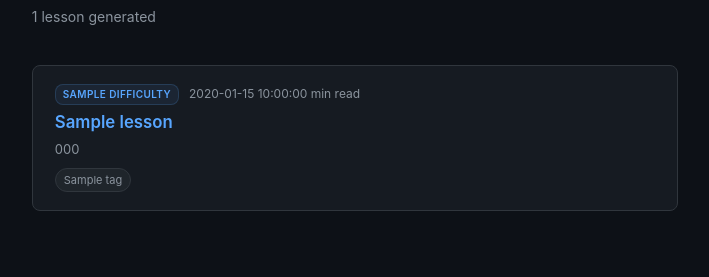
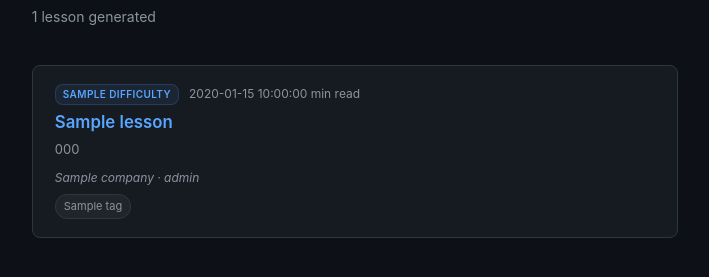
Before and after one commit to slawinski/spray-and-pray, a FastAPI app: template templates/lesson_library.html in a window 1280 px wide. Shown: the part 114-391 px from the top of the page, without its empty margins (285-994 px from the left). Run offline with FastAPI, Linux system fonts and the light colour scheme; the template is opened without the code that fills it: most values are stand-ins (such as "Sample title", 1, 10 or a date in 2020).

Commit message:
Add company and role context to lesson and lesson library templates; update application listing order

```diff
--- a/cv_optimizer/db.py
+++ b/cv_optimizer/db.py
@@ -199,7 +199,7 @@ def list_applications_with_status() -> list[dict]:
     result = []
     with _connect() as conn:
         for app in apps:
-            app_id, company, role, jd_path, cv_path, created_at, job_url = app
+            app_id, company, role, jd_path, cv_path, job_url, created_at = app
             history_rows = conn.execute(
                 "SELECT status, transitioned_at FROM status_history "
                 "WHERE application_id = ? ORDER BY transitioned_at ASC",
--- a/server.py
+++ b/server.py
@@ -384,6 +384,14 @@ async def lesson_page(request: Request, lesson_id: int, session_id: int | None =
     difficulty = content.get("difficulty", "intermediate")
     read_time = content.get("read_time_minutes", 5)
 
+    company = None
+    role = None
+    if lesson["application_id"] is not None:
+        app = db_mod.get_application(lesson["application_id"])
+        if app is not None:
+            company = app[1]
+            role = app[2]
+
     back_sid = session_id or lesson_sid
 
     return templates.TemplateResponse(
@@ -397,6 +405,8 @@ async def lesson_page(request: Request, lesson_id: int, session_id: int | None =
             "related_concepts": related,
             "session_id": back_sid,
             "lesson_json": json_mod.dumps(content),
+            "company": company,
+            "role": role,
         },
     )
 
@@ -409,6 +419,13 @@ async def lesson_library(request: Request, session_id: int | None = None):
     lessons = []
     for row in rows:
         content = json_mod.loads(row["content_json"])
+        company = None
+        role = None
+        if row["application_id"] is not None:
+            app = db_mod.get_application(row["application_id"])
+            if app is not None:
+                company = app[1]
+                role = app[2]
         lessons.append({
             "id": row["id"],
             "title": content.get("title", row["concept"]),
@@ -416,6 +433,8 @@ async def lesson_library(request: Request, session_id: int | None = None):
             "difficulty": content.get("difficulty", "intermediate"),
             "read_time": content.get("read_time_minutes", 5),
             "tags": content.get("related_concepts", [])[:4],
+            "company": company,
+            "role": role,
         })
 
     return templates.TemplateResponse(
--- a/templates/lesson_library.html
+++ b/templates/lesson_library.html
@@ -112,6 +112,14 @@
       color: var(--text-dim);
       margin-bottom: 8px;
     }
+    .card .app-context {
+      font-size: 0.75rem;
+      color: var(--text-dim);
+      margin-bottom: 6px;
+      font-style: italic;
+      overflow: hidden;
+      text-overflow: ellipsis;
+    }
     .tags {
       display: flex;
       flex-wrap: wrap;
@@ -173,6 +181,9 @@
       </div>
       <h2><a href="/learn/{{ lesson.id }}{% if session_id %}?session_id={{ session_id }}{% endif %}">{{ lesson.title }}</a></h2>
       <div class="concept">{{ lesson.concept }}</div>
+      {% if lesson.company and lesson.role %}
+      <div class="app-context">{{ lesson.company }} · {{ lesson.role }}</div>
+      {% endif %}
       {% if lesson.tags %}
       <div class="tags">
         {% for tag in lesson.tags %}
```
Also changed, not shown: templates/lesson.html (+10 -1 lines).
